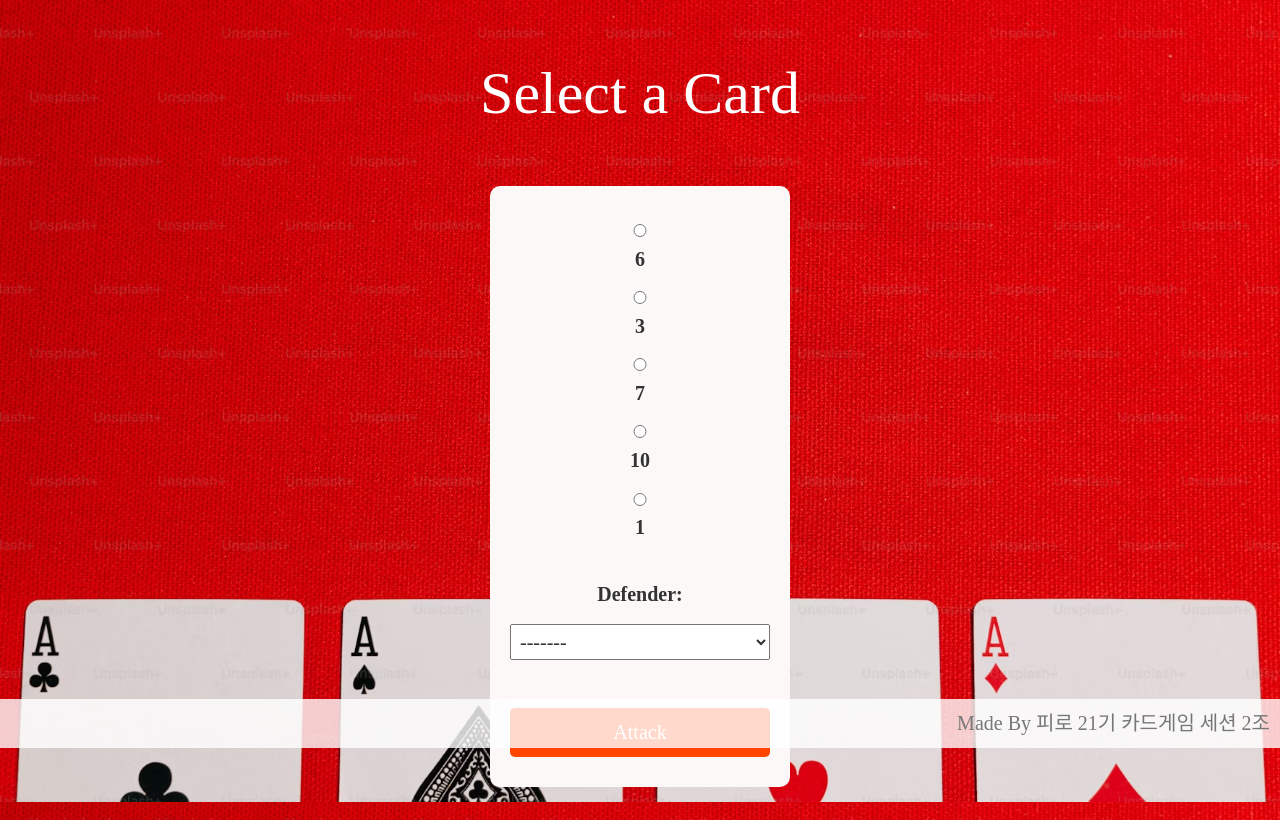
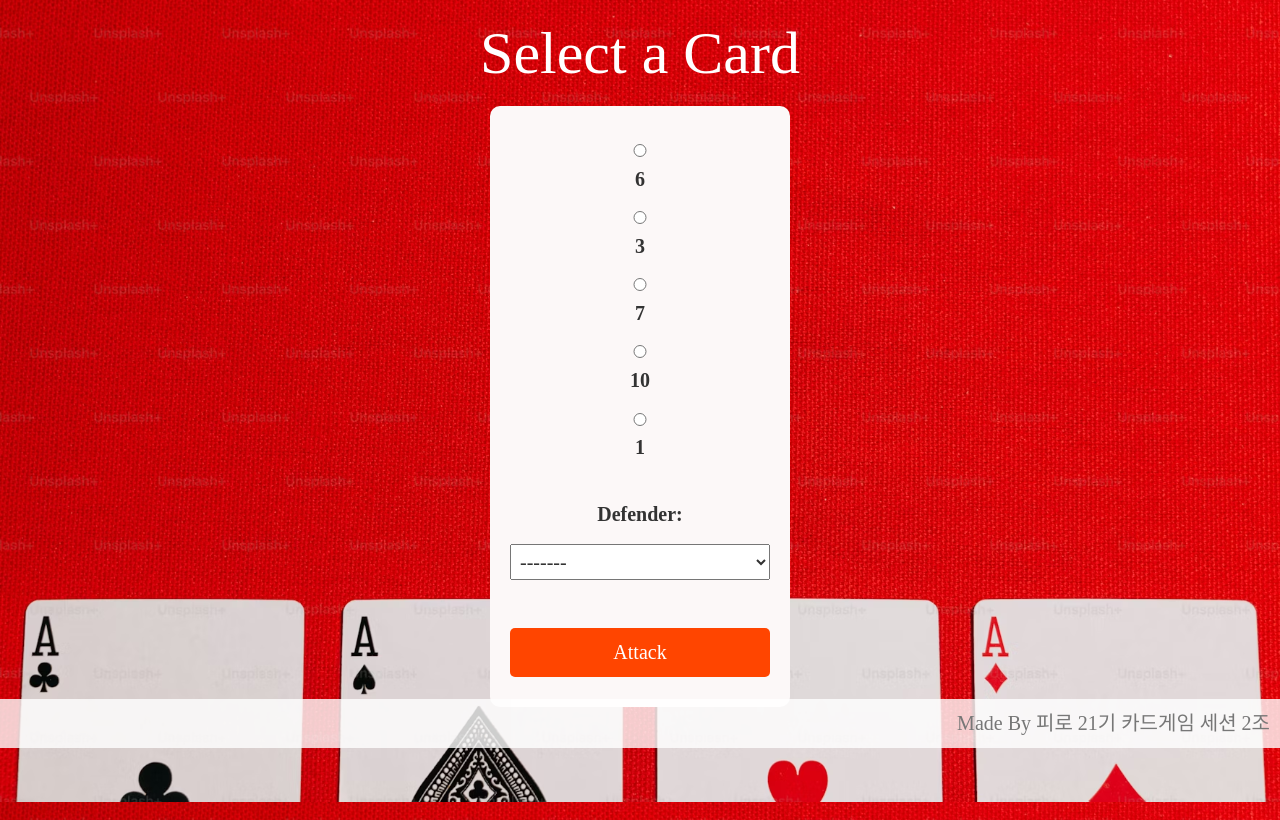
Before and after one commit to Pirogramming-21/Piro21_CardGame_02, a Django app: page /game/attack/ in a window 1280 px wide. Shown: the part 52-872 px from the top of the page. Run offline with Django 5.2, Linux system fonts and the light colour scheme; a user stored in the database is signed in; data comes from the database, SQL or seed files in the repository; some libraries are stand-ins or nearby versions; some web fonts are replaced.

Commit message:
[Mod] views.attack 예외처리, css 수정

```diff
--- a/apps/game/views.py
+++ b/apps/game/views.py
@@ -3,6 +3,7 @@ from django.contrib.auth.decorators import login_required
 from apps.accounts.models import CustomUser
 from .models import Game
 from django.contrib.auth import get_user_model
+from django.contrib import messages
 import random
 
 User = get_user_model()
@@ -10,8 +11,7 @@ User = get_user_model()
 def main(request):
     return render(request, 'main.html')
 
-from django.contrib import messages
-
+@login_required
 def attack(request):
     # Generate 5 random cards
     cards = random.sample(range(1, 11), 5)
@@ -19,12 +19,17 @@ def attack(request):
     users = User.objects.exclude(id=request.user.id)
 
     if request.method == 'POST':
-        # 사용자가 선택한 카드 번호를 가져옴
+        # 사용자가 선택한 카드 번호와 수비자를 가져옴
         selected_card_number = request.POST.get('selected_card')
         defender_id = request.POST.get('defender')
 
-        if not selected_card_number or not defender_id:
-            messages.error(request, "공격 카드와 수비자를 모두 선택해야 합니다.")
+        # 카드 번호와 수비자가 선택되지 않았을 경우 예외처리
+        if not selected_card_number:
+            messages.error(request, "공격 카드를 선택해야 합니다.")
+            return render(request, 'attack.html', {'cards': cards, 'users': users})
+
+        if not defender_id:
+            messages.error(request, "수비자를 선택해야 합니다.")
             return render(request, 'attack.html', {'cards': cards, 'users': users})
 
         # 선택한 카드 번호와 수비자 ID를 정수로 변환
--- a/templates/attack.html
+++ b/templates/attack.html
@@ -4,8 +4,8 @@
 
 {% block content %}
 <div class="attack-body">
-    <h1 class="attack-h1">Select a Card</h1>
-    <form method="post" class="attack-form">
+    <h1 style="margin-top: 0; margin-bottom: 20px;" class="attack-h1">Select a Card</h1>
+    <form method="post" class="attack-form" style="margin: 0;">
         {% csrf_token %}
         {% if messages %}
             <div class="messages">
@@ -31,5 +31,5 @@
         <br>
         <button type="submit" class="attack-button">Attack</button>
     </form>
-</>
+</div>
 {% endblock %}
```
